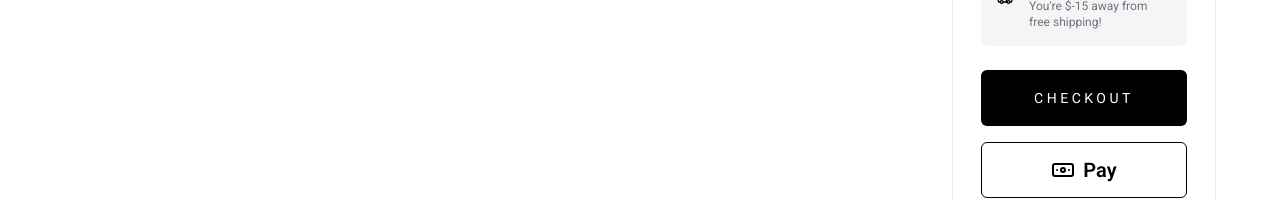
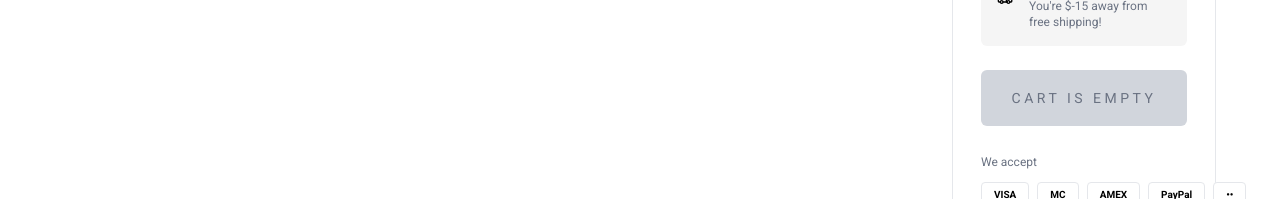
Before and after one commit to RapzzKY24/FashionBrand, a Next.js app: page /cart in a window 1280 px wide. Shown: the part 601-800 px from the top of the page. Built offline with nearby package versions, Linux system fonts and the light colour scheme; no server answers; a web font is replaced by a local one.

Commit message:
update(button) : disabled button if don't have items

```diff
--- a/src/features/cart/components/orderSummaryt.tsx
+++ b/src/features/cart/components/orderSummaryt.tsx
@@ -1,5 +1,4 @@
 import {
-  BanknoteIcon,
   HeadphonesIcon,
   RefreshCcwIcon,
   ShieldCheckIcon,
@@ -7,12 +6,14 @@ import {
 } from "lucide-react";
 import { InfoItem } from "./infoItem";
 import { formatRupiah } from "@/src/utils/formatCurrency";
+import Link from "next/link";
 
 type OrderSummaryProps = {
   subtotal: number;
   shipping: number;
   discount: number;
   total: number;
+  totalItems: number;
 };
 
 export const OrderSummary = ({
@@ -20,7 +21,9 @@ export const OrderSummary = ({
   shipping,
   discount,
   total,
+  totalItems,
 }: OrderSummaryProps) => {
+  const isCartEmpty = totalItems === 0;
   return (
     <aside className="col-span-3 space-y-6">
       <div className="border border-gray-200 rounded-md p-7 bg-white">
@@ -66,17 +69,18 @@ export const OrderSummary = ({
           </div>
         </div>
 
-        <button className="w-full h-14 bg-black text-white rounded-md font-roboto text-sm uppercase tracking-[0.25em] hover:bg-neutral-800 transition">
-          Checkout
-        </button>
-
-        <button className="mt-4 w-full h-14 bg-white border border-black rounded-md font-roboto text-xl font-semibold hover:bg-gray-100 transition">
-          <div className="flex items-center justify-center gap-x-2">
-            <BanknoteIcon />
-            Pay
-          </div>
-        </button>
-
+        <Link href={isCartEmpty ? "/" : "/checkout"} className="block">
+          <button
+            disabled={isCartEmpty}
+            className={`h-14 w-full rounded-md font-roboto text-sm uppercase tracking-[0.25em] transition ${
+              isCartEmpty
+                ? "cursor-not-allowed bg-gray-300 text-gray-500"
+                : "bg-black text-white hover:bg-neutral-800"
+            }`}
+          >
+            {isCartEmpty ? "Cart is Empty" : "Checkout"}
+          </button>
+        </Link>
         <div className="mt-7">
           <p className="font-roboto text-xs text-gray-500 mb-3">We accept</p>
 
--- a/src/features/cart/pages/CartClient.tsx
+++ b/src/features/cart/pages/CartClient.tsx
@@ -31,6 +31,7 @@ export const CartClient = () => {
           shipping={shipping}
           discount={discount}
           total={total}
+          totalItems={items.length}
         />
       </div>
     </section>
```
